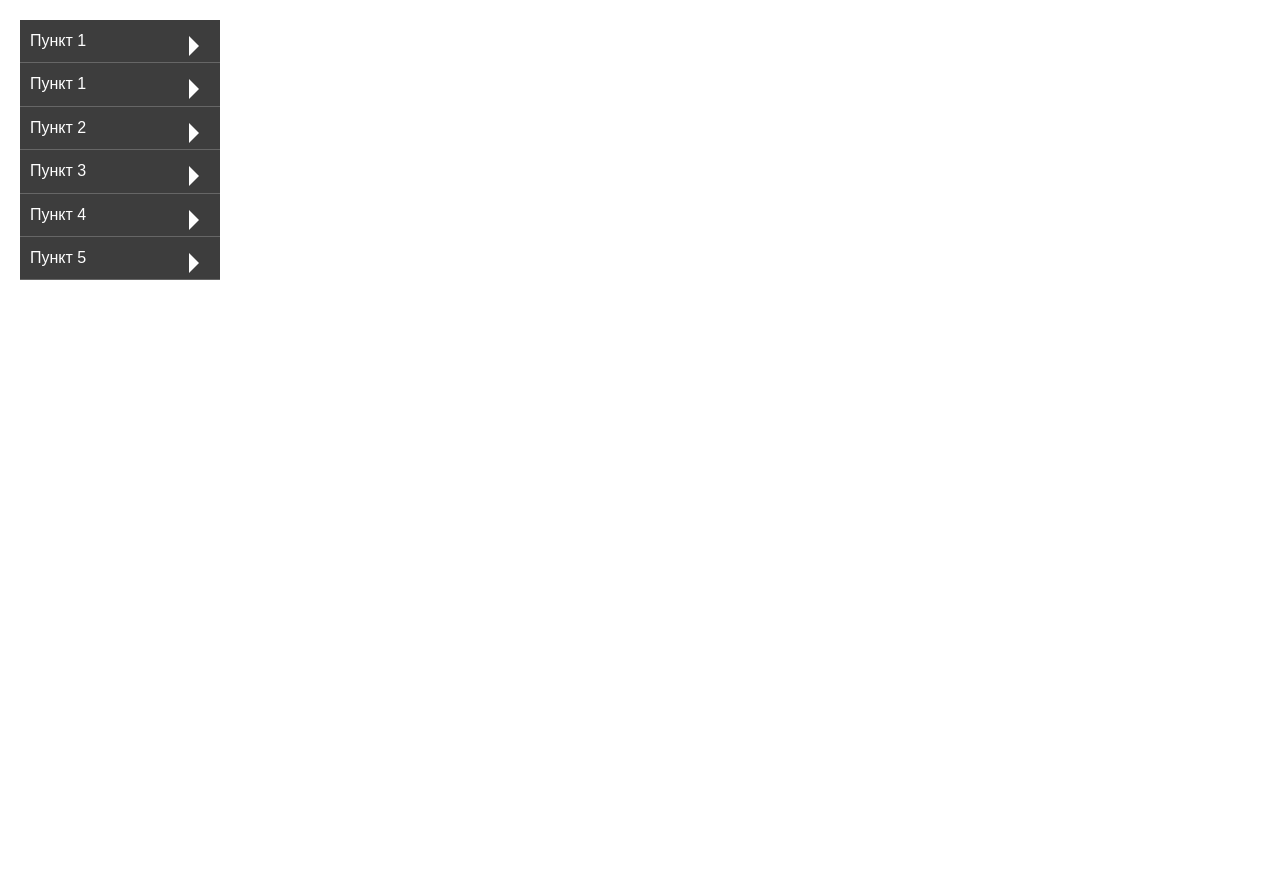
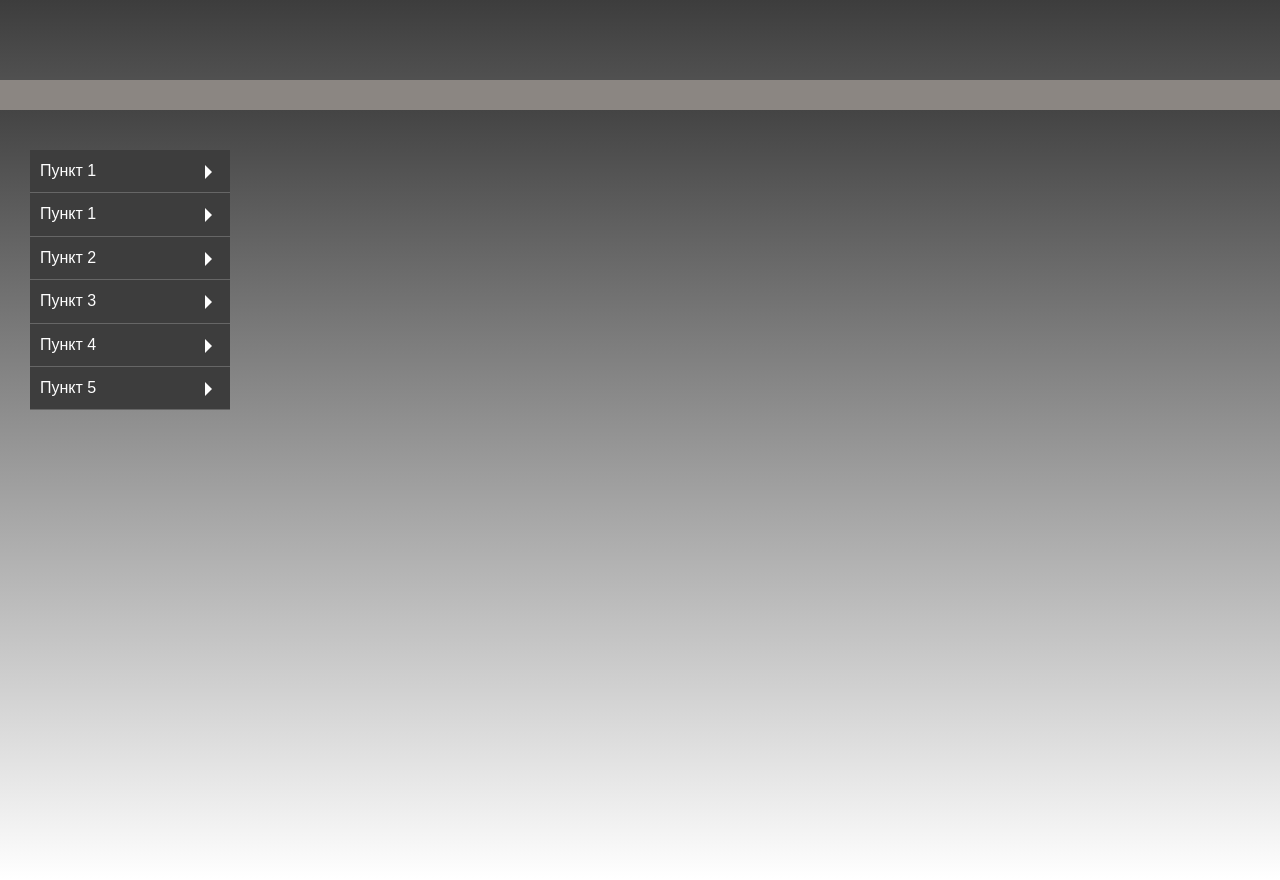
Before and after one commit to coduniverciti/diplom, a PHP site: page / in a window 1280 px wide. Before the commit the page ends 280 px from the top, so only its background shows below. Run offline with PHP 8.4, Linux system fonts and the light colour scheme.

Commit message:
Добавил стили html,body,class line и задал стил для class main

```diff
--- a/style.css
+++ b/style.css
@@ -1,8 +1,10 @@
-body{
+html,body{
+    background: linear-gradient(to bottom, #3d3d3d, white);
+    font: 1em/1.4em sans-serif;
     margin: 0;
-    padding: 0;
-    font: 1em/1.4em sans-serif;
+    height: 100%;
 }
+/* Остальные стили относяться к левому меню ----------------------------------------------------------*/
 a{
    text-decoration: none;
 }
@@ -14,7 +16,13 @@ ul{
 /*Внешний вид меню*/
 .side{
     width: 200px;
-    margin: 20px;
+    margin: 0;
+}
+.main{
+    background: yellow;
+    width: 200px;
+    margin-left: 30px;
+    margin-top: 40px;
 }
 .menu a{
     background: #3d3d3d;
@@ -29,15 +37,14 @@ ul{
     padding: 10px 0 10px 20px;
 }
 .menu li:fist-child a,
-.menu li .menu__drop li:.menu li:fist-child a,
-{
+.menu li .menu__drop li:.menu li:fist-child a,{
     border-radius: 3px 3px 0 0;
     border-bottom: 0;
 }
 .menu li .menu__drop li a{
     border-radius: 0;
 }
-/*Всплывающие меню*/
+/*----------------------------------------------------------*/
 .menu__list{
     position: relative;
 }
@@ -58,12 +65,20 @@ ul{
 .menu__list::after{
     content: " ";
     position: absolute;
-    border: 10px solid;
+    border: 7px solid;
     border-color: transparent transparent transparent #fff;
-    top: 1em;
+    top: 15px;
     right: 0.7em;
     transition: 0.9s;
 }
 .menu__list:hover::after{
     transform: scaleX(-1);
 }
+/* ----------------------------------------------------------------- */
+/* ------------------------------------------------------------------*/
+.line{
+    background: #8B8682;
+    height: 30px;
+    width: 100%;
+    margin-top:80px;
+}
```
